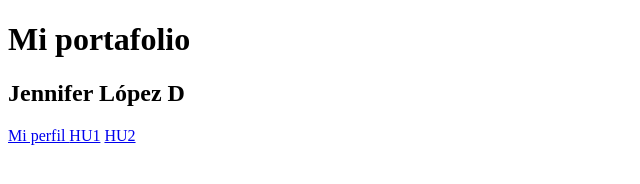
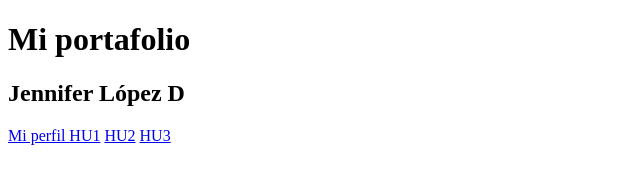
Before and after one commit to JennLopezDv/Portafolio, a plain HTML site: page index.html in a window 1280 px wide. Shown: the full height of the page, 0-640 px from the left. Drawn offline with Linux system fonts and the light colour scheme.

Commit message:
Update index.html

```diff
--- a/index.html
+++ b/index.html
@@ -12,5 +12,6 @@
     <a href="https://github.com/JennLopezDv"> Mi perfil </a>
     <a href="https://github.com/JennLopezDv/Ejercicios-python.git">HU1</a>
     <a href="https://github.com/JennLopezDv/Ejercicios-python.git">HU2</a>
+    <a href="https://github.com/JennLopezDv/HU3.git">HU3</a>
 </body>
 </html>
```
